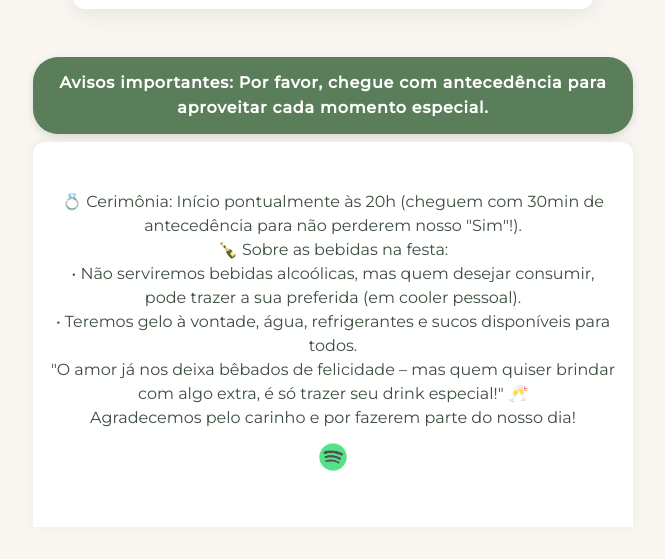
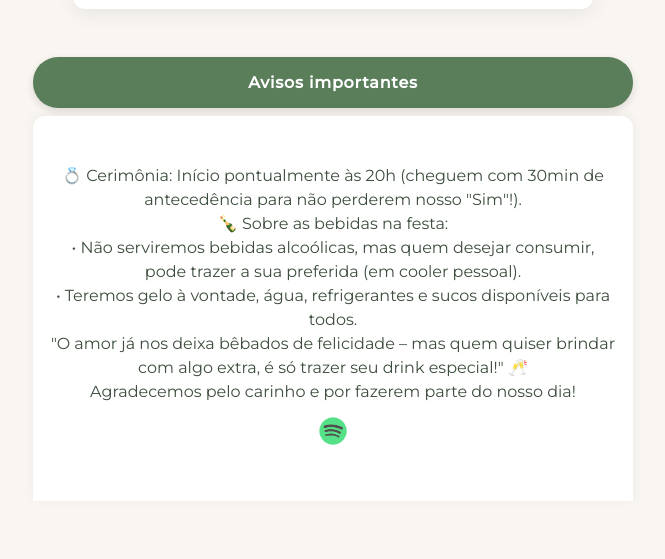
Before and after one commit to Railon3/site-casamento, a plain HTML site: page index.html in a window 1280 px wide. Shown: the part 4389-4948 px from the top of the page, without its empty margins (307-972 px from the left). After the commit the page ends 4922 px from the top, so only its background shows below. Drawn offline with nearby package versions, Linux system fonts and the light colour scheme.

Commit message:
Update index.html

```diff
--- a/index.html
+++ b/index.html
@@ -395,7 +395,7 @@
 
   <!-- Avisos Importantes destacados como botão visual -->
   <div class="details-message" role="note" aria-label="Avisos importantes">
-    <p>Avisos importantes: Por favor, chegue com antecedência para aproveitar cada momento especial.</p>
+    <p>Avisos importantes</p>
   </div>
 
   <!-- Rodapé ajustado com ícone Spotify à direita da mensagem -->
```
